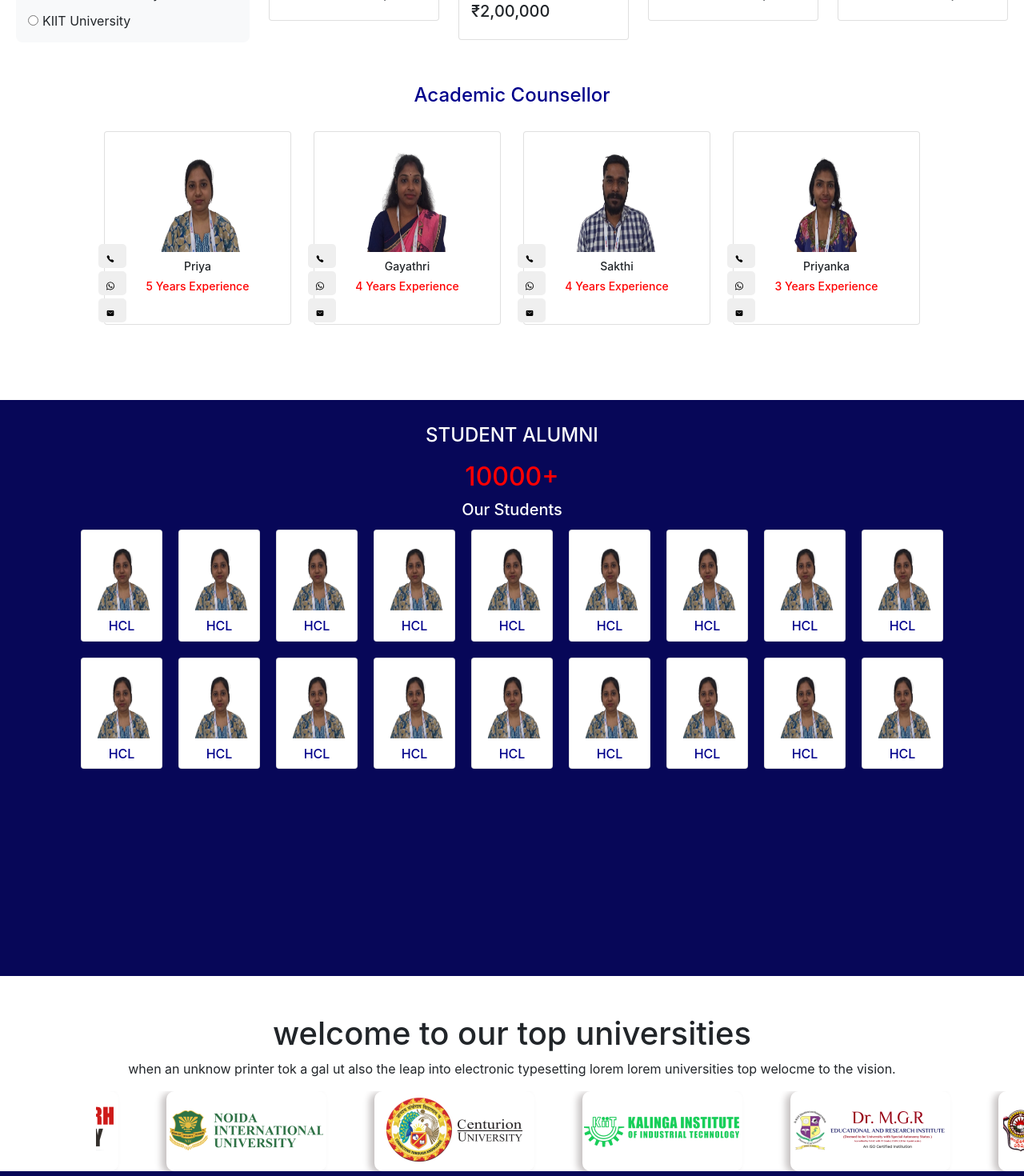
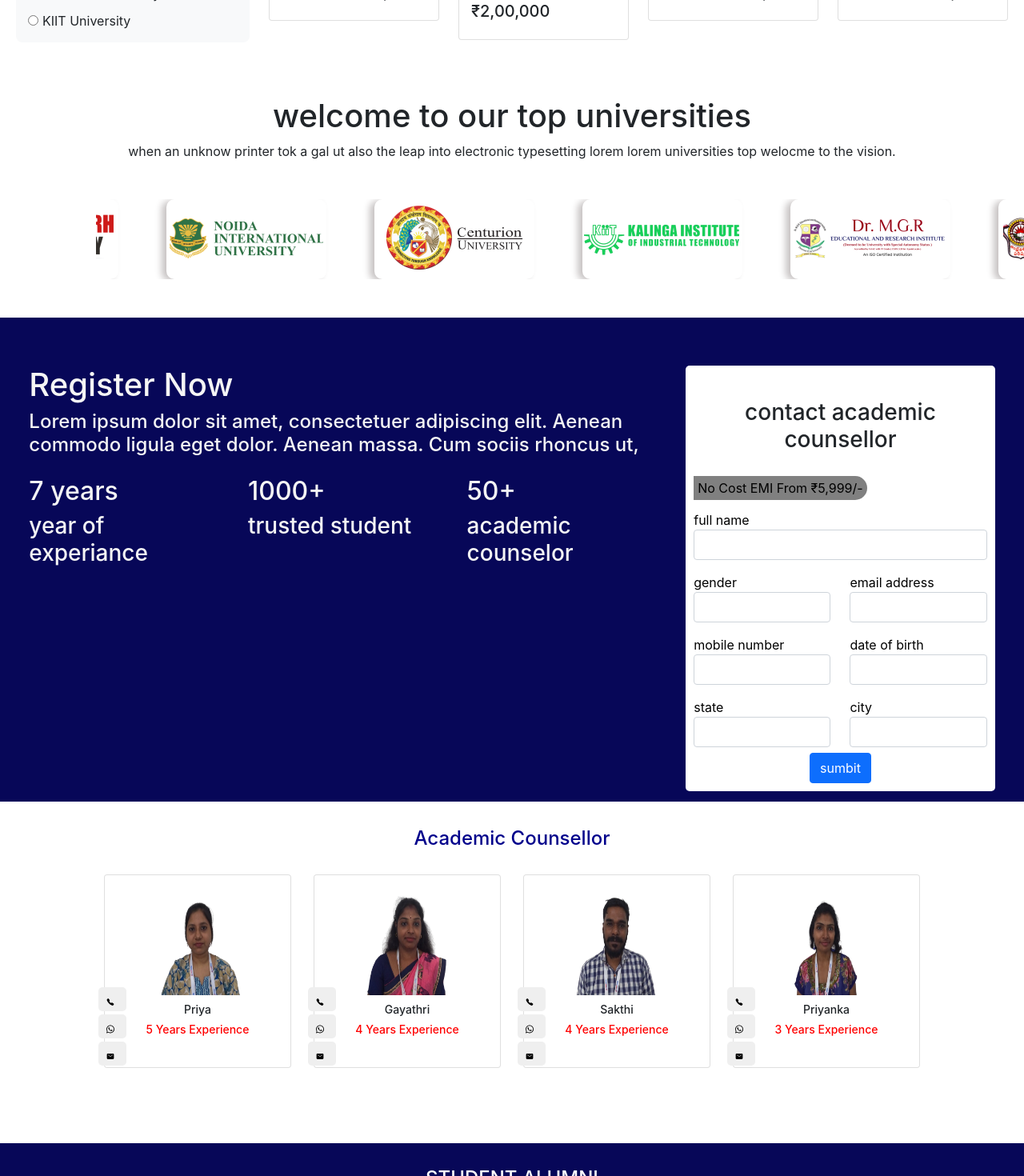
Before and after one commit to Leadsensegithub/new-website, a React (Create React App) app: page / in a window 1280 px wide. Shown: the part 1400-2870 px from the top of the page at 80% size. Built offline with nearby package versions, Linux system fonts and the light colour scheme.

Commit message:
folder changed

```diff
--- a/src/App.js
+++ b/src/App.js
@@ -3,7 +3,7 @@ import { BrowserRouter as Router, Routes, Route } from "react-router-dom";
 import Navbar from "./components/Navbar";
 import Home from "./pages/Home";
 import Universities from "./pages/Universities";
-import Contact from "./pages/Contact";
+import Contact from "./pages/Header_files/Contact";
 import TopHeader from "./components/Topheader";
 
 function App() {
--- a/src/pages/Academic_counsellor.js
+++ b/src/pages/Header_files/Academic_counsellor.js
@@ -1,6 +1,6 @@
 import React, { useState } from "react";
-import "../Css/Common.css";
-import Assets from "../Assets/Assets";
+import "../../Css/Common.css";
+import Assets from "../../Assets/Assets";
 import { IoCall } from "react-icons/io5";
 import { FaWhatsapp } from "react-icons/fa";
 import { IoMail } from "react-icons/io5";
--- a/src/pages/Home_header.js
+++ b/src/pages/Header_files/Home_header.js
@@ -1,5 +1,5 @@
 import React, { useState } from "react";
-import '../Css/Common.css'
+import '../../Css/Common.css'
 
 function Home_header() {
     const [items, setItems] = useState({
--- a/src/pages/Popular_Courses.js
+++ b/src/pages/Header_files/Popular_Courses.js
@@ -1,7 +1,7 @@
 import React, { use, useState } from "react";
 import { Link } from "react-router-dom";
-import "../Css/Common.css";
-import Assets from "../Assets/Assets";
+import "../../Css/Common.css";
+import Assets from "../../Assets/Assets";
 
 function Popular_Courses() {
     const [courses] = useState([
--- a/src/pages/Student_alumni.js
+++ b/src/pages/Header_files/Student_alumni.js
@@ -1,6 +1,6 @@
 import React, { useState } from "react";
-import "../Css/Common.css";
-import Assets from "../Assets/Assets";
+import "../../Css/Common.css";
+import Assets from "../../Assets/Assets";
 
 function Student_alumni() {
   const [stuAlumni, setStuAlumni] = useState([
--- a/src/pages/Uni_register.js
+++ b/src/pages/Header_files/Uni_register.js
@@ -1,5 +1,5 @@
 import React, { useState } from 'react'
-import Assets from '../Assets/Assets'
+import Assets from '../../Assets/Assets'
 
 function Uni_register() {
 
@@ -80,7 +80,7 @@ function Uni_register() {
                     <h1>welcome to our top universities</h1>
                     <p> when an unknow printer tok a gal ut also the leap into electronic typesetting lorem lorem universities top welocme to the vision.</p>
                 </div>
-                <div className='uni-image'>
+                <div className='uni-image mt-5 mb-5'>
                     <div className='uni-image'>
 
                         <div className='item-main'>
--- a/src/pages/Home.js
+++ b/src/pages/Home.js
@@ -1,10 +1,10 @@
 import React, { useState } from "react";
 import '../Css/Common.css'
-import Uni_register from "./Uni_register";
-import Home_header from "./Home_header";
-import Popular_Courses from "./Popular_Courses";
-import Academic_counsellor from "./Academic_counsellor";
-import Student_alumni from "./Student_alumni";
+import Uni_register from "./Header_files/Uni_register";
+import Home_header from "./Header_files/Home_header";
+import Popular_Courses from "./Header_files/Popular_Courses";
+import Academic_counsellor from "./Header_files/Academic_counsellor";
+import Student_alumni from "./Header_files/Student_alumni";
 
 function Home() {
   return (
@@ -17,14 +17,15 @@ function Home() {
           <Popular_Courses />
         </div>
         <div className="col-lg-12">
+          <Uni_register />
+        </div>
+        <div className="col-lg-12">
           <Academic_counsellor />
         </div>
         <div className="col-lg-12">
           <Student_alumni />
         </div>
-        <div className="col-lg-12">
-          <Uni_register />
-        </div>
+
       </div>
 
     </div>
```
Also changed, not shown: src/pages/Header_files/Contact.js (renamed from src/pages/Contact.js), 11 other files (tests, documents, lock files or other folders).
